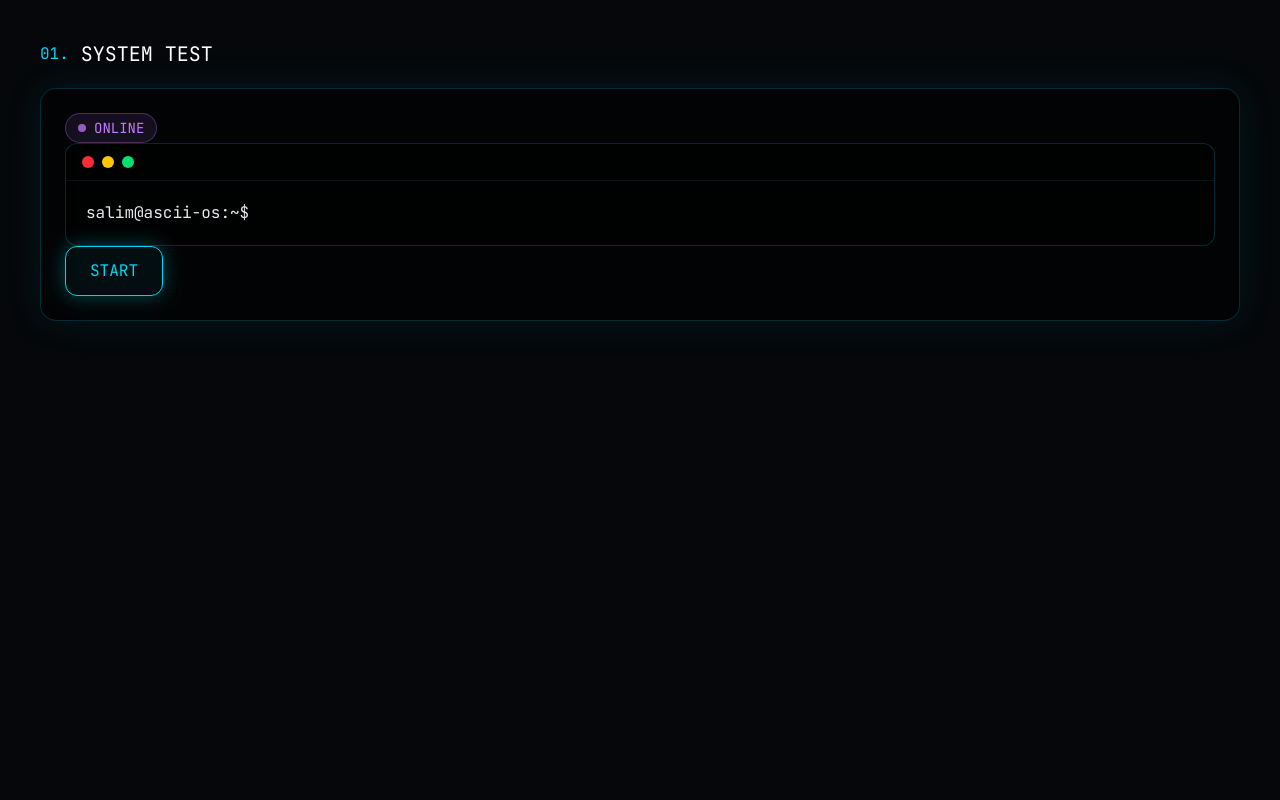
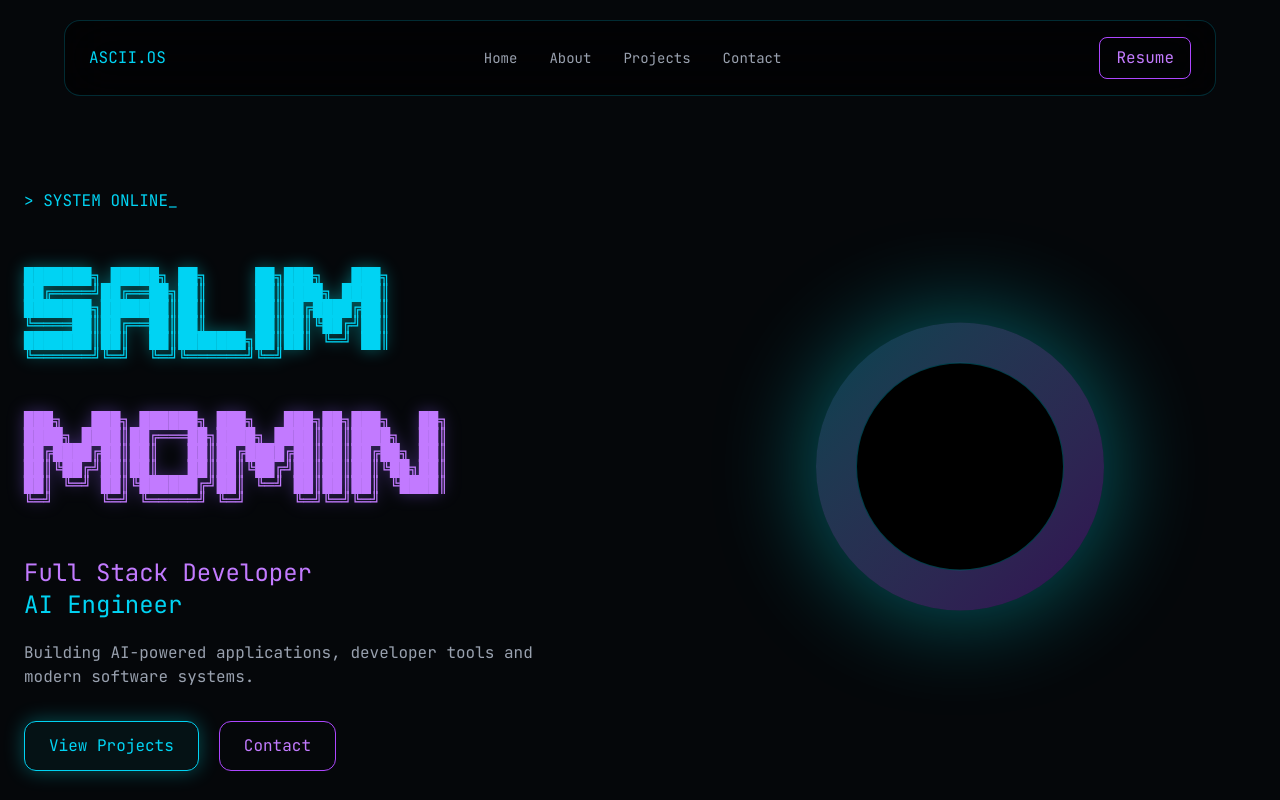
Before and after one commit to Salim-Momin/Portfolio, a Next.js app: page / in a window 1280 px wide. Built offline with nearby package versions, Linux system fonts and the light colour scheme.

Commit message:
Add ASCII Name Logo

```diff
--- a/src/app/page.tsx
+++ b/src/app/page.tsx
@@ -1,43 +1,23 @@
-import GlowCard from "@/components/ui/GlowCard";
-import NeonButton from "@/components/ui/NeonButton";
-import Badge from "@/components/ui/Badge";
-import TerminalWindow from "@/components/ui/TerminalWindow";
-import PanelHeader from "@/components/ui/PanelHeader";
+import Navbar from "@/components/layout/Navbar";
+import DashboardLayout from "@/components/layout/DashboardLayout";
+import Hero from "@/sections/Hero/Hero";
 
 
 export default function Home(){
 
-return (
 
-<main className="p-10 space-y-8">
+return(
+
+<main>
+
+<Navbar/>
 
 
-<PanelHeader title="SYSTEM TEST"/>
+<DashboardLayout>
 
+<Hero/>
 
-<GlowCard>
-
-<Badge>
-ONLINE
-</Badge>
-
-<br/>
-
-<TerminalWindow>
-
-salim@ascii-os:~$
-
-</TerminalWindow>
-
-
-<NeonButton>
-
-START
-
-</NeonButton>
-
-
-</GlowCard>
+</DashboardLayout>
 
 
 </main>
--- /dev/null
+++ b/src/components/layout/DashboardLayout.tsx
@@ -0,0 +1,42 @@
+import Container from "./Container";
+
+
+export default function DashboardLayout({
+
+children
+
+}:{
+children:React.ReactNode
+}){
+
+
+return (
+
+<>
+
+<div
+className="
+min-h-screen
+
+relative
+
+overflow-hidden
+
+"
+>
+
+<Container>
+
+{children}
+
+</Container>
+
+
+</div>
+
+
+</>
+
+)
+
+}
--- /dev/null
+++ b/src/components/layout/Navbar.tsx
@@ -0,0 +1,153 @@
+"use client";
+
+
+export default function Navbar(){
+
+
+return (
+
+<nav
+
+className="
+fixed
+
+top-5
+
+left-1/2
+
+-translate-x-1/2
+
+z-50
+
+w-[90%]
+
+max-w-6xl
+
+"
+
+>
+
+
+<div
+
+className="
+flex
+
+items-center
+
+justify-between
+
+
+px-6
+
+py-4
+
+
+rounded-2xl
+
+
+border
+
+border-cyan-400/20
+
+
+bg-black/60
+
+
+backdrop-blur-xl
+
+
+"
+
+>
+
+
+<div
+
+className="
+font-mono
+
+text-cyan-400
+
+"
+
+>
+
+ASCII.OS
+
+</div>
+
+
+
+<div
+
+className="
+hidden
+
+md:flex
+
+gap-8
+
+font-mono
+
+text-sm
+
+text-gray-400
+
+"
+
+>
+
+<span>
+Home
+</span>
+
+<span>
+About
+</span>
+
+<span>
+Projects
+</span>
+
+<span>
+Contact
+</span>
+
+
+</div>
+
+
+
+<button
+
+className="
+border
+
+border-purple-500
+
+text-purple-400
+
+px-4
+
+py-2
+
+rounded-lg
+
+"
+
+>
+
+Resume
+
+</button>
+
+
+</div>
+
+
+</nav>
+
+)
+
+}
--- /dev/null
+++ b/src/sections/Hero/AsciiLogo.tsx
@@ -0,0 +1,105 @@
+"use client";
+
+import {motion} from "framer-motion";
+
+
+export default function AsciiLogo(){
+
+return(
+
+<motion.div
+
+initial={{
+opacity:0,
+y:20
+}}
+
+animate={{
+opacity:1,
+y:0
+}}
+
+transition={{
+duration:0.8
+}}
+
+className="font-mono"
+
+>
+
+
+{/* SALIM */}
+
+<pre
+
+className="
+text-xs
+sm:text-sm
+md:text-base
+
+leading-none
+
+font-bold
+
+text-cyan-400
+
+drop-shadow-[0_0_8px_rgba(0,245,255,.35)]
+
+"
+
+>
+
+{`
+
+███████╗ █████╗ ██╗     ██╗███╗   ███╗
+██╔════╝██╔══██╗██║     ██║████╗ ████║
+███████╗███████║██║     ██║██╔████╔██║
+╚════██║██╔══██║██║     ██║██║╚██╔╝██║
+███████║██║  ██║███████╗██║██║ ╚═╝ ██║
+╚══════╝╚═╝  ╚═╝╚══════╝╚═╝
+
+`}
+
+</pre>
+
+
+{/* MOMIN */}
+
+<pre
+
+className="
+text-xs
+sm:text-sm
+md:text-base
+
+leading-none
+
+font-bold
+
+text-purple-400
+
+drop-shadow-[0_0_8px_rgba(139,92,246,.35)]
+
+"
+
+>
+
+{`
+
+███╗   ███╗ ██████╗ ███╗   ███╗██╗███╗   ██╗
+████╗ ████║██╔═══██╗████╗ ████║██║████╗  ██║
+██╔████╔██║██║   ██║██╔████╔██║██║██╔██╗ ██║
+██║╚██╔╝██║██║   ██║██║╚██╔╝██║██║██║╚██╗██║
+██║ ╚═╝ ██║╚██████╔╝██║ ╚═╝ ██║██║██║ ╚████║
+╚═╝     ╚═╝ ╚═════╝ ╚═╝     ╚═╝╚═╝╚═╝
+
+`}
+
+</pre>
+
+
+</motion.div>
+
+)
+
+}
--- /dev/null
+++ b/src/sections/Hero/CyberVisual.tsx
@@ -0,0 +1,76 @@
+"use client";
+
+
+import {motion} from "framer-motion";
+
+
+export default function CyberVisual(){
+
+
+return(
+
+<motion.div
+
+animate={{
+
+y:[0,-15,0]
+
+}}
+
+transition={{
+
+duration:4,
+
+repeat:Infinity
+
+}}
+
+className="
+
+w-72
+
+h-72
+
+rounded-full
+
+relative
+
+bg-gradient-to-br
+
+from-cyan-400/30
+
+to-purple-600/30
+
+shadow-[0_0_100px_rgba(0,245,255,.4)]
+
+"
+
+>
+
+
+<div
+
+className="
+
+absolute
+
+inset-10
+
+rounded-full
+
+bg-black
+
+border
+
+border-cyan-400/30
+
+"
+
+/>
+
+
+</motion.div>
+
+)
+
+}
--- /dev/null
+++ b/src/sections/Hero/Hero.tsx
@@ -0,0 +1,177 @@
+"use client";
+
+
+import {motion} from "framer-motion";
+
+import AsciiLogo from "./AsciiLogo";
+import CyberVisual from "./CyberVisual";
+import HeroButtons from "./HeroButtons";
+
+
+export default function Hero(){
+
+
+return(
+
+<section
+
+className="
+
+min-h-screen
+
+pt-40
+
+flex
+
+items-center
+
+"
+
+>
+
+
+<div
+
+className="
+
+grid
+
+md:grid-cols-2
+
+gap-12
+
+items-center
+
+w-full
+
+"
+
+>
+
+
+
+{/* LEFT */}
+
+<motion.div
+
+initial={{
+opacity:0,
+x:-40
+}}
+
+animate={{
+opacity:1,
+x:0
+}}
+
+transition={{
+duration:0.8
+}}
+
+>
+
+
+<div
+
+className="
+text-cyan-400
+
+font-mono
+
+mb-6
+
+"
+
+>
+
+&gt; SYSTEM ONLINE_
+
+</div>
+
+
+<AsciiLogo/>
+
+
+<h2
+
+className="
+
+mt-8
+
+text-2xl
+
+font-mono
+
+text-purple-400
+
+"
+
+>
+
+Full Stack Developer
+
+<br/>
+
+<span className="text-cyan-400">
+
+AI Engineer
+
+</span>
+
+</h2>
+
+
+<p
+
+className="
+mt-5
+
+text-gray-400
+
+max-w-lg
+
+"
+
+>
+
+Building AI-powered applications,
+developer tools and modern software
+systems.
+
+</p>
+
+
+<HeroButtons/>
+
+
+</motion.div>
+
+
+
+{/* RIGHT */}
+
+<div
+
+className="
+flex
+
+justify-center
+
+"
+
+>
+
+<CyberVisual/>
+
+</div>
+
+
+
+</div>
+
+
+</section>
+
+)
+
+}
--- /dev/null
+++ b/src/sections/Hero/HeroButtons.tsx
@@ -0,0 +1,64 @@
+import NeonButton from "@/components/ui/NeonButton";
+
+
+export default function HeroButtons(){
+
+return(
+
+<div
+
+className="
+flex
+
+gap-5
+
+mt-8
+
+"
+
+>
+
+
+<NeonButton>
+
+View Projects
+
+</NeonButton>
+
+
+<button
+
+className="
+
+px-6
+
+py-3
+
+rounded-xl
+
+border
+
+border-purple-500
+
+text-purple-400
+
+hover:bg-purple-500
+
+hover:text-black
+
+transition
+
+"
+
+>
+
+Contact
+
+</button>
+
+
+</div>
+
+)
+
+}
```
